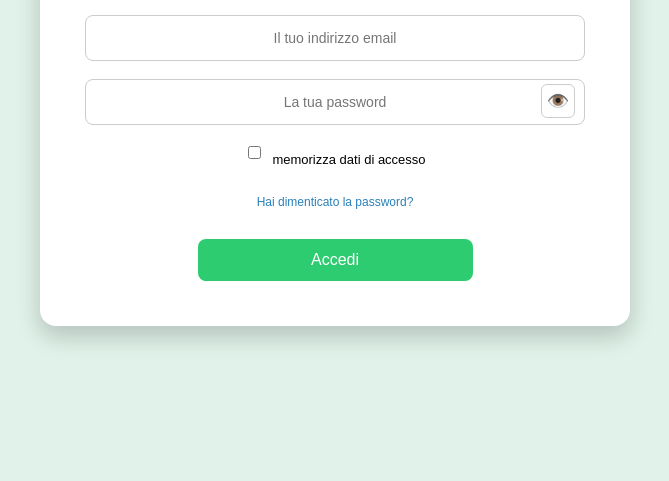
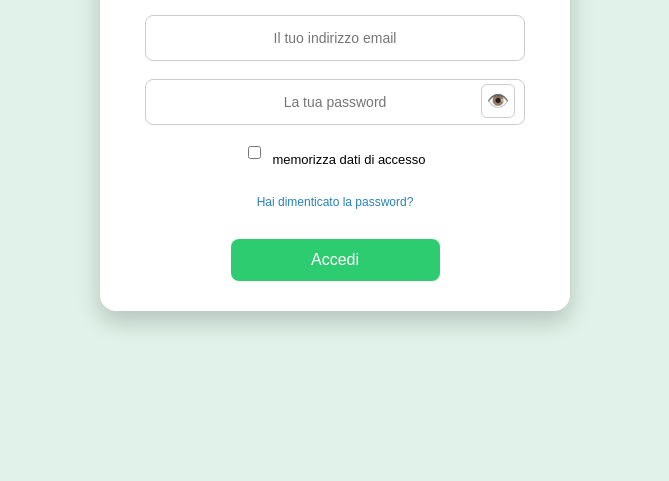
Before and after one commit to a78335323-hash/company-ai-portal-static, a plain HTML site: page public/index.html in a window 1280 px wide. Shown: the part 319-800 px from the top of the page, without its empty margins (305-974 px from the left). Drawn offline with Linux system fonts and the light colour scheme.

Commit message:
Update index.html

```diff
--- a/public/index.html
+++ b/public/index.html
@@ -17,8 +17,8 @@ body {
 
 .login {
     background: white;
-    width: 500px;
-    padding: 45px;
+    width: 380px;
+    padding: 30px 45px;
     border-radius: 16px;
     box-shadow: 0 10px 25px rgba(0,0,0,0.2);
     text-align: center;
```
